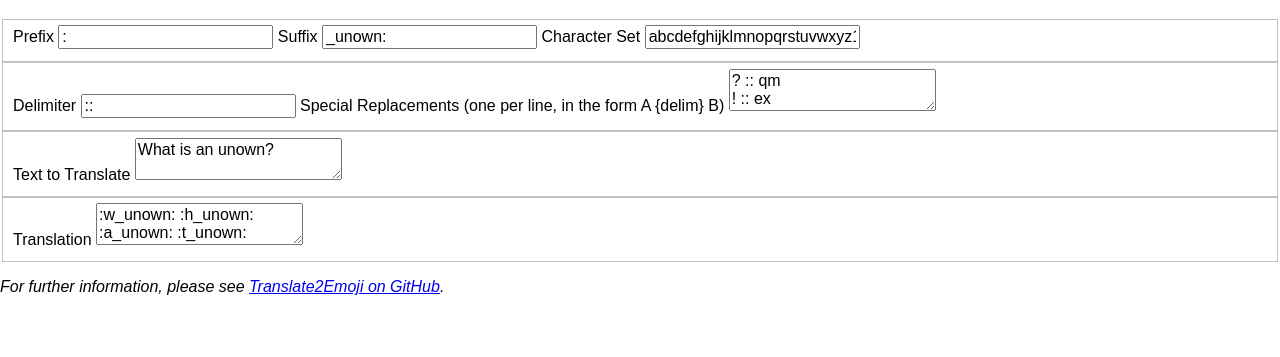
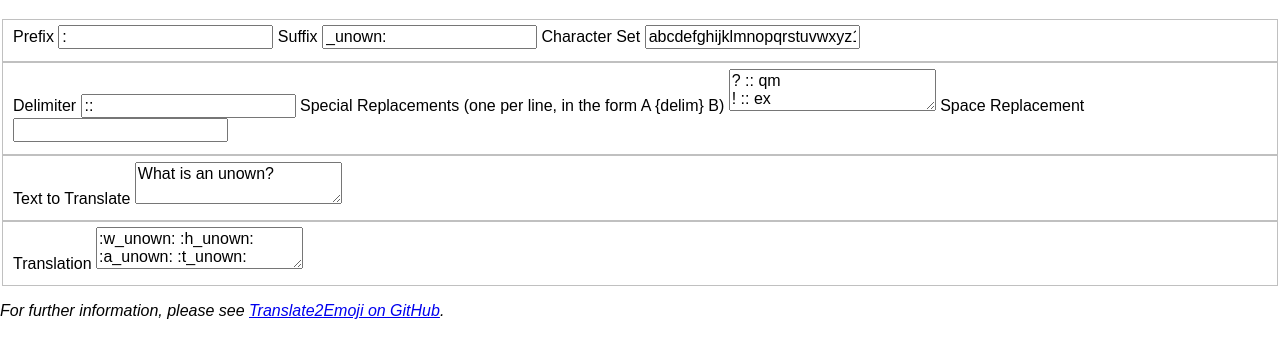
Before and after one commit to Warped2713/Translate2Emoji, a plain HTML site: page index.html in a window 1280 px wide. Shown: the part 61-418 px from the top of the page. Drawn offline with Linux system fonts and the light colour scheme.

Commit message:
Update index.html

```diff
--- a/index.html
+++ b/index.html
@@ -32,6 +32,9 @@
 
                 <label for="special">Special Replacements (one per line, in the form A {delim} B)</label>
                 <textarea id="special" name="special"></textarea>
+
+                <label for="space">Space Replacement</label>
+                <input id="space" name="space" type="text">
             </fieldset>
             <fieldset>
                 <label for="source">Text to Translate</label>
```
